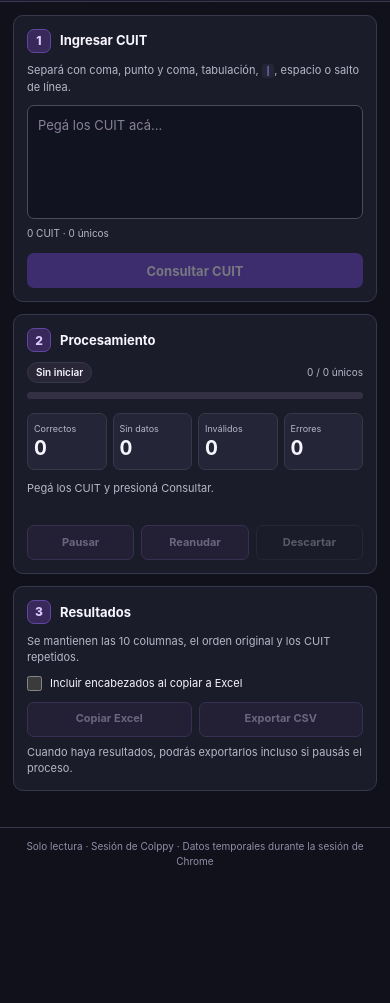
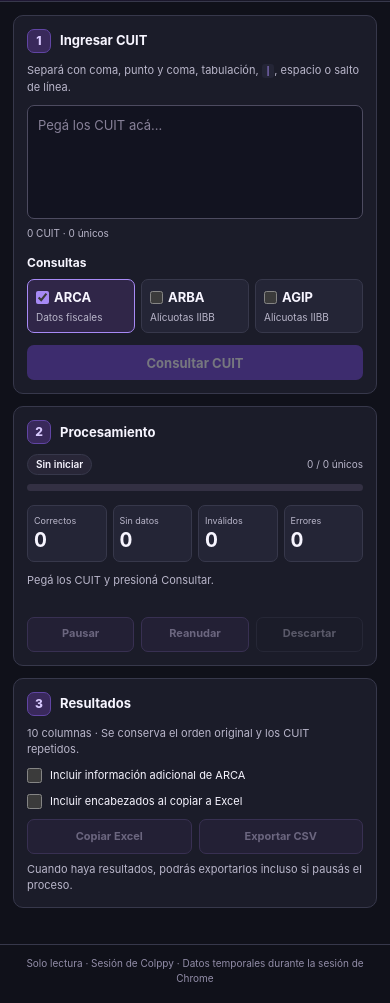
Before and after one commit to Zibete/consulta-colppy, a browser extension: page panel.html in a window 390 px wide. Shown: the part 84-1087 px from the top of the page. Before the commit the page ends 970 px from the top, so only its background shows below. Drawn offline with Linux system fonts and the light colour scheme.

Commit message:
feat: panel, exportaciones dinámicas y documentación v2.0

```diff
--- a/package.json
+++ b/package.json
@@ -1,10 +1,10 @@
 {
-  "name": "consulta-fiscal-colppy",
-  "version": "1.1.2",
+  "name": "consulta-colppy",
+  "version": "2.0.0",
   "private": true,
   "type": "module",
   "scripts": {
     "test": "node --test tests/*.test.js",
-    "check": "node --check background.js && node --check page-query.js && node --check panel.js && node --check preview-table.js && node --check core.js"
+    "check": "node --check background.js && node --check page-query.js && node --check panel.js && node --check preview-table.js && node --check core.js && node --check sources.js && node --check tax-catalog.js"
   }
 }
--- a/panel.css
+++ b/panel.css
@@ -90,3 +90,18 @@ footer {color:var(--subtle);font-size:10px;line-height:1.5;border-top:1px solid
 .preview-scroll .preview-loading-cell {color:var(--subtle);}
 .preview-note {margin:6px 10px 8px;color:var(--muted);font-size:10px;}
 .preview-note:empty {display:none;}
+
+/* Selectores de fuente compactos y accesibles. */
+.brand-icon { width:40px;height:40px;flex-shrink:0;background:transparent; }
+.source-fieldset { border:0;padding:0;margin:12px 0;min-width:0; }
+.source-fieldset legend { font-size:12px;font-weight:700;margin-bottom:7px;padding:0; }
+.source-grid { display:grid;grid-template-columns:repeat(3,minmax(0,1fr));gap:6px; }
+.source-option { display:flex;flex-direction:column;gap:3px;border:1px solid var(--border);background:var(--surface-2);border-radius:7px;padding:8px;cursor:pointer;min-width:0; }
+.source-option:has(input:checked) { border-color:var(--brand-light);background:#302648; }
+.source-option:has(input:disabled) { opacity:.7;cursor:default; }
+.source-option span { display:flex;gap:5px;align-items:center;font-weight:700; }
+.source-option input { accent-color:var(--brand-light);margin:0; }
+.source-option small { font-size:10px;color:var(--muted); }
+.date-option { display:flex;align-items:center;justify-content:space-between;gap:8px;margin-top:9px;font-size:12px; }
+.date-option input { border:1px solid var(--border);background:var(--background);border-radius:6px;color:var(--text);padding:6px;font:inherit;min-width:0; }
+.date-option[hidden],#extended-group[hidden] { display:none; }
--- a/panel.html
+++ b/panel.html
@@ -3,18 +3,18 @@
 <head>
   <meta charset="utf-8">
   <meta name="viewport" content="width=device-width,initial-scale=1">
-  <title>Consulta fiscal · Colppy</title>
+  <title>Consulta Colppy</title>
   <link rel="stylesheet" href="panel.css">
 </head>
 <body>
   <header class="masthead">
-    <div class="brand-icon" aria-hidden="true">C</div>
+    <img class="brand-icon" src="icon.svg" alt="" width="40" height="40">
     <div class="brand-text">
-      <div class="eyebrow">HERRAMIENTAS FINANCE</div>
-      <h1>Consulta fiscal</h1>
-      <div class="subhead">Colppy · ARCA</div>
+      <div class="eyebrow">FINANCE TOOLKIT</div>
+      <h1>Consulta Colppy</h1>
+      <div class="subhead">ARCA · ARBA · AGIP</div>
     </div>
-    <span class="version">v1.1.2</span>
+    <span class="version">v2.0.0</span>
   </header>
 
   <main>
@@ -24,6 +24,14 @@
       <label class="sr-only" for="cuit-input">Listado de CUIT</label>
       <textarea id="cuit-input" rows="5" spellcheck="false" placeholder="Pegá los CUIT acá…" aria-describedby="input-count"></textarea>
       <div class="inline-meta"><span id="input-count">0 CUIT detectados</span><span id="input-warning"></span></div>
+      <fieldset class="source-fieldset"><legend>Consultas</legend>
+        <div class="source-grid">
+          <label class="source-option"><span><input id="source-arca" type="checkbox" checked> ARCA</span><small>Datos fiscales</small></label>
+          <label class="source-option"><span><input id="source-arba" type="checkbox"> ARBA</span><small>Alícuotas IIBB</small></label>
+          <label class="source-option"><span><input id="source-agip" type="checkbox"> AGIP</span><small>Alícuotas IIBB</small></label>
+        </div>
+        <label class="date-option" id="arba-date-group" hidden for="arba-date">Fecha ARBA <input id="arba-date" type="date"></label>
+      </fieldset>
       <button id="start" class="btn btn-primary" type="button">Consultar CUIT</button>
     </section>
 
@@ -47,16 +55,17 @@
 
     <section class="step" aria-labelledby="step-output">
       <div class="step-heading"><span class="step-number">3</span><h2 id="step-output">Resultados</h2></div>
-      <p class="hint">Se mantienen las 10 columnas, el orden original y los CUIT repetidos.</p>
+      <p class="hint" id="columns-hint">10 columnas · Se conserva el orden original y los CUIT repetidos.</p>
       <details id="results-preview" class="results-preview" hidden>
-        <summary>Visualizar resultados <span class="preview-columns">10 columnas</span></summary>
+        <summary>Visualizar resultados <span class="preview-columns" id="preview-columns">10 columnas</span></summary>
         <div id="preview-scroll" class="preview-scroll" role="region" aria-label="Resultados de la consulta fiscal" tabindex="0">
-          <table id="preview-table" aria-label="Resultados fiscales: 10 columnas">
+          <table id="preview-table" aria-label="Resultados">
             <tbody id="preview-body"></tbody>
           </table>
         </div>
         <p id="preview-note" class="preview-note" role="status" aria-live="polite"></p>
       </details>
+      <label class="output-option" id="extended-group" for="extended"><input id="extended" type="checkbox"> Incluir información adicional de ARCA</label>
       <label class="output-option" for="include-headers"><input id="include-headers" type="checkbox"> Incluir encabezados al copiar a Excel</label>
       <div class="actions output-actions">
         <button id="copy" class="btn btn-secondary" type="button" disabled>Copiar Excel</button>
--- a/panel.js
+++ b/panel.js
@@ -1,4 +1,5 @@
 import { parseCuits, isValidCuit, MAX_CUITS, toTsv, toCsv } from './core.js';
+import { SOURCES, argentinaDate, validDate, columnsFor } from './sources.js';
 import { createPreviewTable } from './preview-table.js';
 
 const $ = (id) => document.getElementById(id);
@@ -12,6 +13,27 @@ const elements = {
 };
 let job = null;
 let busy = false;
+const sourceInputs = Object.fromEntries(SOURCES.map(s => [s, $(`source-${s.toLowerCase()}`)]));
+const dateInput = $('arba-date');
+const extended = $('extended');
+const selectedSources = () => SOURCES.filter(s => sourceInputs[s].checked);
+const outputColumns = () => columnsFor(job?.sources ?? selectedSources(), extended.checked);
+function refreshChoices() {
+  const sources = selectedSources();
+  dateInput.max = argentinaDate();
+  if (!dateInput.value) dateInput.value = dateInput.max;
+  $('arba-date-group').hidden = !sources.includes('ARBA');
+  const locked = busy || ['running','waiting_login','paused'].includes(job?.phase);
+  for (const input of Object.values(sourceInputs)) input.disabled = locked;
+  dateInput.disabled = locked;
+  const hasArca = (job?.sources ?? sources).includes('ARCA');
+  $('extended-group').hidden = !hasArca;
+  extended.disabled = !hasArca || busy;
+  const columns = outputColumns();
+  $('columns-hint').textContent = `${columns.length} columnas · Se conserva el orden original y los CUIT repetidos.`;
+  $('preview-columns').textContent = `${columns.length} columnas`;
+  preview.update(job, columns);
+}
 const preview = createPreviewTable({
   disclosure: $('results-preview'), scroller: $('preview-scroll'),
   table: $('preview-table'), tbody: $('preview-body'), note: $('preview-note'),
@@ -33,25 +55,30 @@ function refreshInputCount() {
   elements.inputCount.textContent = `${tokens.length.toLocaleString('es-AR')} CUIT · ${unique.toLocaleString('es-AR')} únicos`;
   elements.inputWarning.textContent = tokens.length > MAX_CUITS ? 'Supera el máximo' :
     invalid ? `${invalid} inválidos` : '';
-  elements.start.disabled = busy || ['running', 'waiting_login'].includes(job?.phase) || !tokens.length || tokens.length > MAX_CUITS;
+  elements.start.disabled = busy || ['running', 'waiting_login', 'paused'].includes(job?.phase) || !tokens.length || tokens.length > MAX_CUITS || !selectedSources().length || (sourceInputs.ARBA.checked && !validDate(dateInput.value));
 }
 function render(next) {
+  const previous = job;
   job = next;
-  preview.update(next);
+  if (next && previous?.id !== next.id) {
+    for (const s of SOURCES) sourceInputs[s].checked = (next.sources ?? ['ARCA']).includes(s);
+    if (next.arbaDate) dateInput.value = next.arbaDate;
+  }
+  refreshChoices();
   const phase = next?.phase || 'idle';
   const names = { idle: 'Sin iniciar', waiting_login: 'Abriendo Colppy', running: 'Consultando', paused: 'Pausado', complete: 'Finalizado' };
-  elements.status.textContent = names[phase] || 'Sin iniciar';
+  elements.status.textContent = next?.pauseRequested ? 'Pausando' : names[phase] || 'Sin iniciar';
   elements.status.className = `status-pill ${phase}`;
   elements.progressLabel.textContent = next ?
-    `${next.next.toLocaleString('es-AR')} / ${next.uniqueCount.toLocaleString('es-AR')} únicos` : '0 / 0 únicos';
+    `${next.next.toLocaleString('es-AR')} / ${next.uniqueCount.toLocaleString('es-AR')} únicos${phase === 'running' && next.sources?.length > 1 ? ` · ${next.sources[next.sourceIndex ?? 0]}` : ''}` : '0 / 0 únicos';
   elements.progress.value = next?.uniqueCount ? (next.next * 100 / next.uniqueCount) : 0;
   elements.ok.textContent = next?.stats?.ok ?? 0;
   elements.empty.textContent = next?.stats?.noData ?? 0;
   elements.invalid.textContent = next?.stats?.invalid ?? 0;
   elements.errors.textContent = next?.stats?.errors ?? 0;
   elements.note.textContent = next?.note || 'Pegá los CUIT y presioná Consultar.';
-  const outputReady = !!next && (phase === 'paused' || phase === 'complete') && next.next > 0;
-  elements.pause.disabled = busy || !['running', 'waiting_login'].includes(phase);
+  const outputReady = !!next && (phase === 'paused' || phase === 'complete') && (next.next > 0 || next.completedQueries > 0);
+  elements.pause.disabled = busy || next?.pauseRequested || !['running', 'waiting_login'].includes(phase);
   elements.resume.disabled = busy || phase !== 'paused';
   elements.discard.disabled = busy || phase === 'idle';
   elements.copy.disabled = busy || !outputReady;
@@ -88,8 +115,11 @@ chrome.storage.onChanged.addListener((changes, area) => {
 });
 
 elements.input.addEventListener('input', refreshInputCount);
+for (const input of Object.values(sourceInputs)) input.addEventListener('change', () => { refreshChoices(); refreshInputCount(); });
+dateInput.addEventListener('change', refreshInputCount);
+extended.addEventListener('change', refreshChoices);
 elements.start.addEventListener('click', () => withBusy(async () => {
-  render(await command('START', { input: elements.input.value }));
+  render(await command('START', { input: elements.input.value, sources: selectedSources(), arbaDate: dateInput.value }));
 }));
 elements.pause.addEventListener('click', () => withBusy(async () => {
   render(await command('PAUSE'));
@@ -121,16 +151,16 @@ async function collectRows() {
 elements.copy.addEventListener('click', () => withBusy(async () => {
   const rows = await collectRows();
   const includeHeaders = elements.headers.checked;
-  await navigator.clipboard.writeText(toTsv(rows, includeHeaders));
+  await navigator.clipboard.writeText(toTsv(rows, includeHeaders, outputColumns()));
   return `Copiadas ${rows.length.toLocaleString('es-AR')} filas (${includeHeaders ? 'con' : 'sin'} encabezados). Pegá en Excel.`;
 }));
 elements.csv.addEventListener('click', () => withBusy(async () => {
   const rows = await collectRows();
-  const blob = new Blob([toCsv(rows)], { type: 'text/csv;charset=utf-8' });
+  const blob = new Blob([toCsv(rows, outputColumns())], { type: 'text/csv;charset=utf-8' });
   const url = URL.createObjectURL(blob);
   const a = document.createElement('a');
   a.href = url;
-  a.download = `consulta-fiscal-colppy-${new Date().toISOString().slice(0, 10)}.csv`;
+  a.download = `consulta-colppy-${new Date().toISOString().slice(0, 10)}.csv`;
   document.body.append(a);
   a.click();
   a.remove();
--- a/preview-table.js
+++ b/preview-table.js
@@ -21,26 +21,32 @@ export function previewWindow(scrollTop, total, viewportHeight = PREVIEW_HEADER_
 /** Todos los valores se agregan como textContent, nunca innerHTML. */
 export function createPreviewTable({ disclosure, scroller, table, tbody, note, fetchRows, document: doc }) {
   const colgroup = doc.createElement('colgroup');
-  for (const width of WIDTHS) {
-    const col = doc.createElement('col');
-    col.style.width = `${width}px`;
-    colgroup.append(col);
-  }
   const thead = doc.createElement('thead');
   const heading = doc.createElement('tr');
-  for (const name of COLUMNS) {
-    const th = doc.createElement('th');
-    th.scope = 'col';
-    th.textContent = name;
-    heading.append(th);
-  }
   thead.append(heading);
   table.prepend(colgroup, thead);
+  let columns = COLUMNS;
+  function setColumns(next = COLUMNS) {
+    columns = next;
+    const cols = columns.map(name => {
+      const col = doc.createElement('col');
+      col.style.width = `${WIDTHS[COLUMNS.indexOf(name)] ?? 180}px`;
+      return col;
+    });
+    colgroup.replaceChildren(...cols);
+    const heads = columns.map(name => {
+      const th = doc.createElement('th');
+      th.scope = 'col'; th.textContent = name; return th;
+    });
+    heading.replaceChildren(...heads);
+    table.setAttribute('aria-label', `Resultados: ${columns.length} columnas`);
+  }
+  setColumns();
 
   let state = null;
   let generation = 0;
   let rendered = '';
-  const available = (value) => Boolean(value && ['paused', 'complete'].includes(value.phase) && value.inputCount > 0 && value.next > 0);
+  const available = (value) => Boolean(value && ['paused', 'complete'].includes(value.phase) && value.inputCount > 0 && (value.next > 0 || value.completedQueries > 0));
 
   function spacer(height) {
     if (height <= 0) return null;
@@ -48,7 +54,7 @@ export function createPreviewTable({ disclosure, scroller, table, tbody, note, f
     tr.className = 'preview-spacer';
     tr.setAttribute('aria-hidden', 'true');
     const td = doc.createElement('td');
-    td.colSpan = COLUMNS.length;
+    td.colSpan = columns.length;
     td.style.height = `${height}px`;
     tr.append(td);
     return tr;
@@ -61,7 +67,7 @@ export function createPreviewTable({ disclosure, scroller, table, tbody, note, f
     for (let index = range.start; index < range.end; index++) {
       const row = rows?.[index - range.start];
       const tr = doc.createElement('tr');
-      for (const field of COLUMNS) {
+      for (const field of columns) {
         const td = doc.createElement('td');
         if (row) {
           const value = safeCell(row[field]);
@@ -83,7 +89,7 @@ export function createPreviewTable({ disclosure, scroller, table, tbody, note, f
   async function refresh(force = false) {
     if (!disclosure.open || !available(state)) return;
     const range = previewWindow(scroller.scrollTop, state.inputCount, scroller.clientHeight);
-    const key = `${state.id}:${state.next}:${range.start}:${range.end}`;
+    const key = `${state.id}:${state.next}:${state.completedQueries ?? 0}:${range.start}:${range.end}`;
     if (!force && key === rendered) return;
     rendered = key;
     const token = ++generation;
@@ -96,7 +102,7 @@ export function createPreviewTable({ disclosure, scroller, table, tbody, note, f
       if (token !== generation || !disclosure.open || state?.id !== id || !available(state)) return;
       // No representar filas de una consulta reemplazada mientras se recuperaban datos.
       if (state.next !== nextAtRequest) return;
-      if (response.total !== state.inputCount || response.rows.length !== range.end - range.start) {
+      if ((response.jobId != null && response.jobId !== id) || response.total !== state.inputCount || response.rows.length !== range.end - range.start) {
         throw new Error('La cantidad de filas cambió durante la lectura.');
       }
       paint(range, response.rows);
@@ -121,7 +127,9 @@ export function createPreviewTable({ disclosure, scroller, table, tbody, note, f
   scroller.addEventListener('scroll', () => { if (disclosure.open) void refresh(); });
 
   return {
-    update(next) {
+    update(next, nextColumns = COLUMNS) {
+      const changedColumns = nextColumns.join("|") !== columns.join("|");
+      if (changedColumns) { setColumns(nextColumns); generation++; rendered = ""; }
       const prev = state;
       state = next;
       const canShow = available(next);
@@ -134,7 +142,7 @@ export function createPreviewTable({ disclosure, scroller, table, tbody, note, f
         scroller.scrollTop = 0;
         scroller.scrollLeft = 0;
         note.textContent = '';
-      } else if (disclosure.open && (prev?.next !== next?.next || prev?.phase !== next?.phase)) {
+      } else if (disclosure.open && (changedColumns || prev?.next !== next?.next || prev?.completedQueries !== next?.completedQueries || prev?.phase !== next?.phase)) {
         void refresh(true);
       }
     }
```
Also changed, not shown: docs/qa.md (added, +11 -0 lines), tests/preview-table.test.js (+11 -2 lines), CHANGELOG.md (added), README.md, icon.svg (added), icons/icon-128.png (added), icons/icon-16.png (added), icons/icon-32.png (added), icons/icon-48.png (added), manifest.json.
